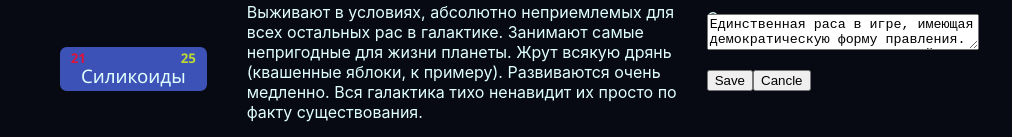
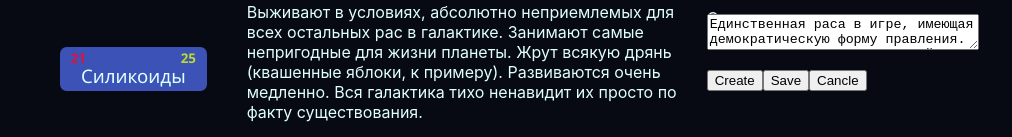
Before and after one commit to lvovandrey/dark-forest, a React (Create React App) app: page /race in a window 1280 px wide. Shown: the part 379-516 px from the top of the page, without its empty margins (100-1112 px from the left). Built offline with nearby package versions, Linux system fonts and the light colour scheme.

Commit message:
зачатки flux

```diff
--- a/src/App.js
+++ b/src/App.js
@@ -2,10 +2,8 @@ import css from './App.module.css';
 import Header from './Components/Header/Header';
 import GameGrid from './Components/GameGrid/GameGrid';
 import Navigation from './Components/Navigation/Navigation';
-import RaceEditor from "./Components/RaceEditor/RaceEditor";
 import { Routes, Route } from "react-router"
 import RacesPage from './Components/RacesPage/RacesPage';
-import { addRace } from './redux/state';
 
 const App = (props) => {
   return (
@@ -19,7 +17,7 @@ const App = (props) => {
         <main className={css.main}>
           <Routes>
             <Route path="/game" element={<GameGrid />} />
-            <Route  path="/race/*" element={<RacesPage races = {props.appState.races} addRace={addRace} />} />
+            <Route  path="/race/*" element={<RacesPage races = {props.appState.races} addRace={props.addRace} updateRace={props.updateRace} />} />
           </Routes>
         </main>
       </div>
--- a/src/Components/RaceEditor/RaceEditor.jsx
+++ b/src/Components/RaceEditor/RaceEditor.jsx
@@ -5,25 +5,33 @@ import css from './RaceEditor.module.css';
 
 const RaceEditor = (props) => {
 
+    let currentRace = { ...props.race }
+
     const saveRace = () => {
-        alert('Save ' + props.race.name)
+        props.updateRace(currentRace)
     }
 
-    const setName = (name) => {
-        props.race.name = name;
+    const createRace = () => {
+        props.addRace({ ...currentRace })
     }
+
+    const setName = (name) => currentRace.name = name;
+    const setHealth = (health) => currentRace.health = health;
+    const setStreight = (streight) => currentRace.streight = streight;
+    const setDescription = (description) => currentRace.description = description;
 
     return (
         <div className={css.raceEditor}>
             Race Editor
             <div className={css.editFieldContainer}>
                 <ParameterEditor title='Название' parameter='name' setValue={setName} value={props.race.name} />
-                <ParameterEditor title='Здоровье' parameter='health'  value={props.race.health}/>
-                <ParameterEditor title='Сила' parameter='streight'  value={props.race.streight}/>
-                <TextAreaEditor title='Описание' parameter='description'  value={props.race.description}/>
+                <ParameterEditor title='Здоровье' parameter='health' setValue={setHealth} value={props.race.health} />
+                <ParameterEditor title='Сила' parameter='streight' setValue={setStreight} value={props.race.streight} />
+                <TextAreaEditor title='Описание' parameter='description' setValue={setDescription} value={props.race.description} />
             </div>
             <div className={css.buttonContainer}>
-                <button onClick={ saveRace }>Save</button>
+                <button onClick={createRace}>Create</button>
+                <button onClick={saveRace}>Save</button>
                 <button>Cancle</button>
             </div>
         </div>
--- a/src/Components/RacesPage/RacesPage.jsx
+++ b/src/Components/RacesPage/RacesPage.jsx
@@ -1,4 +1,3 @@
-import { addRace } from '../../redux/state';
 import RaceEditor from '../RaceEditor/RaceEditor';
 import RaceInfo from '../RaceInfo/RaceInfo';
 import RacesList from '../RaceList/RacesList';
@@ -7,9 +6,9 @@ import css from './RacesPage.module.css'
 const RacesPage = (props) => {
     return (
         <div className={css.racesPage}>
-            <RacesList races={props.races} addRace={addRace} />
+            <RacesList races={props.races} addRace={props.addRace} />
             <RaceInfo race={props.races[1]} />
-            <RaceEditor race={props.races[2]} />
+            <RaceEditor race={props.races[2]} addRace={props.addRace} updateRace={props.updateRace} />
         </div>
     )
 }
--- a/src/index.js
+++ b/src/index.js
@@ -1,19 +1,9 @@
-import React from 'react';
-import ReactDOM from 'react-dom/client';
 import './index.css';
-import App from './App';
 import reportWebVitals from './reportWebVitals';
-import state, { addRace } from './redux/state.js';
-import { BrowserRouter } from 'react-router';
+import state, { addRace, updateRace } from './redux/state.js';
+import { rerender } from './render.js';
 
-const root = ReactDOM.createRoot(document.getElementById('root'));
-root.render(
-  <React.StrictMode>
-    <BrowserRouter>
-      <App appState={state} addRace={addRace} />
-    </BrowserRouter>
-  </React.StrictMode>
-);
+rerender(state, addRace, updateRace)
 
 // If you want to start measuring performance in your app, pass a function
 // to log results (for example: reportWebVitals(console.log))
--- a/src/redux/state.js
+++ b/src/redux/state.js
@@ -1,3 +1,5 @@
+import { rerender } from "../render"
+
 const meklarInfo = {
     id: 0,
     name: 'Меклар',
@@ -16,15 +18,21 @@ let state = {
     races
 }
 
-export let addRace = (raceName, streight, health, description) => {
-    let newRace = {
-        name: raceName,
-        streight,
-        health,
-        description
-    }
+export let addRace = (race) => {
 
-    state.races.push(newRace);
+    let max = state.races.reduce((acc, curr) => acc.id > curr.id ? acc : curr).id;
+    race.id = max + 1
+    state.races.push(race)
+    rerender(state, addRace, updateRace)
 }
 
+export let updateRace = (race) => {
+
+    let curRace = state.races.find((r)=>r.id === race.id)
+    alert(curRace.name)
+    curRace = race;
+    rerender(state, addRace, updateRace)
+}
+
+
 export default state;
--- /dev/null
+++ b/src/render.js
@@ -0,0 +1,16 @@
+import React from 'react';
+import ReactDOM from 'react-dom/client';
+import App from './App';
+import { BrowserRouter } from 'react-router';
+
+const root = ReactDOM.createRoot(document.getElementById('root'));
+
+export let rerender = (state, addRace, updateRace) => {
+    root.render(
+        <React.StrictMode>
+            <BrowserRouter>
+                <App appState={state} addRace={addRace} updateRace={updateRace} />
+            </BrowserRouter>
+        </React.StrictMode>
+    );
+}
```
